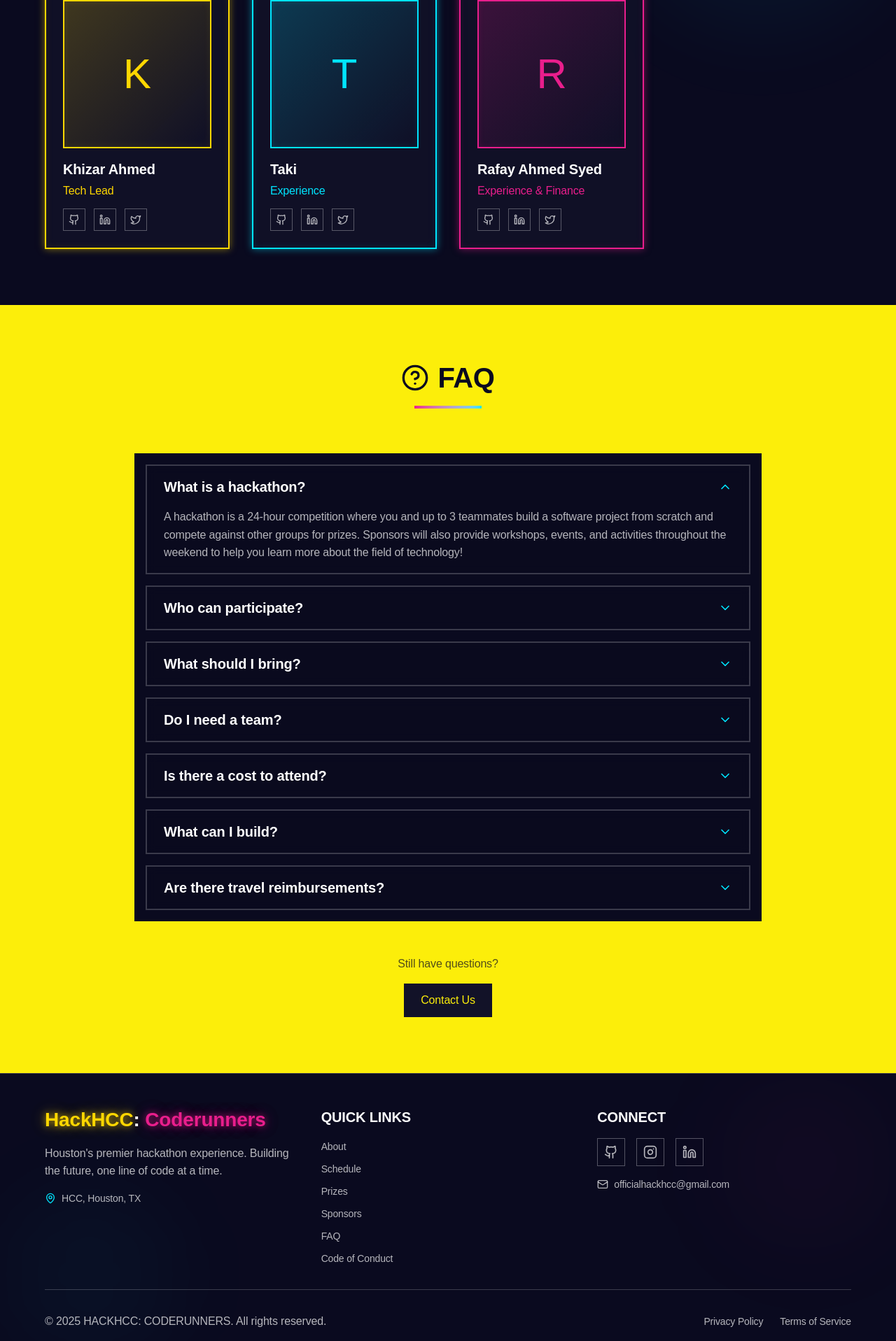
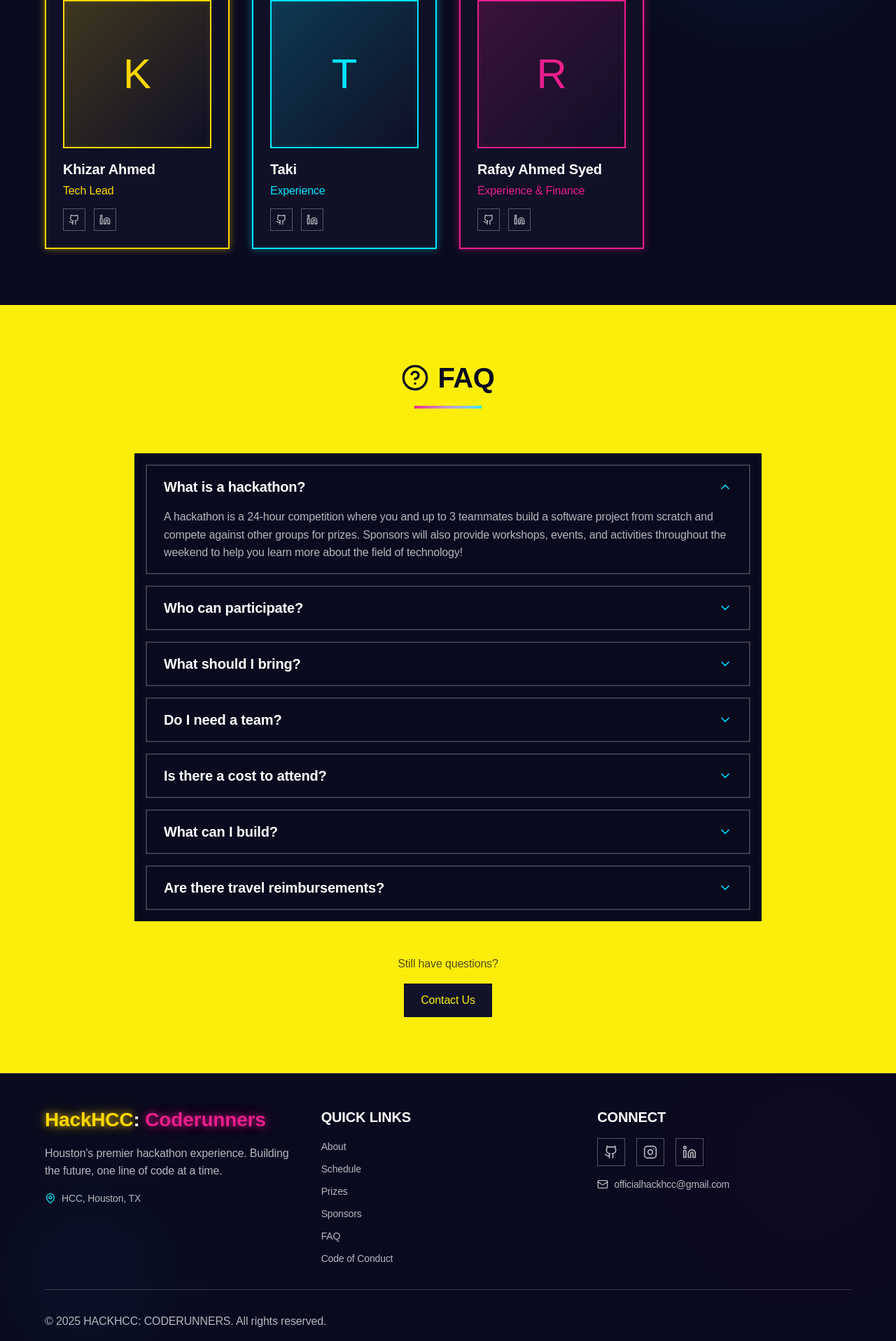
Before and after one commit to HCC-Computer-Science-Association/hackhcc-frontend, a Next.js app: page / in a window 1280 px wide. Shown: the part 7651-9568 px from the top of the page at 70% size. Built offline with nearby package versions, Linux system fonts and the light colour scheme; a web font is replaced by a local one.

Commit message:
fix issue with twitter

```diff
--- a/components/Footer.tsx
+++ b/components/Footer.tsx
@@ -80,7 +80,7 @@ export function Footer() {
           <p className="text-sm text-white/70">
             © 2025 HACKHCC: CODERUNNERS. All rights reserved.
           </p>
-          <div className="flex gap-6">
+          {/* <div className="flex gap-6">
             <a
               href="#"
               className="text-sm text-white/70 hover:text-cyber-cyan transition-colors duration-300"
@@ -93,7 +93,7 @@ export function Footer() {
             >
               Terms of Service
             </a>
-          </div>
+          </div> */}
         </div>
       </div>
     </footer>
--- a/components/Team.tsx
+++ b/components/Team.tsx
@@ -196,12 +196,7 @@ export function Team() {
                   >
                     <Linkedin className="w-4 h-4 text-white/70" />
                   </a>
-                  <a
-                    href={member.social.twitter}
-                    className="w-8 h-8 border border-white/30 hover:border-cyber-cyan flex items-center justify-center transition-all duration-300 hover:bg-cyber-cyan/10"
-                  >
-                    <Twitter className="w-4 h-4 text-white/70" />
-                  </a>
+
                 </div>
               </div>
             );
```
Also changed, not shown: 1 other file (tests, documents, lock files or other folders).
